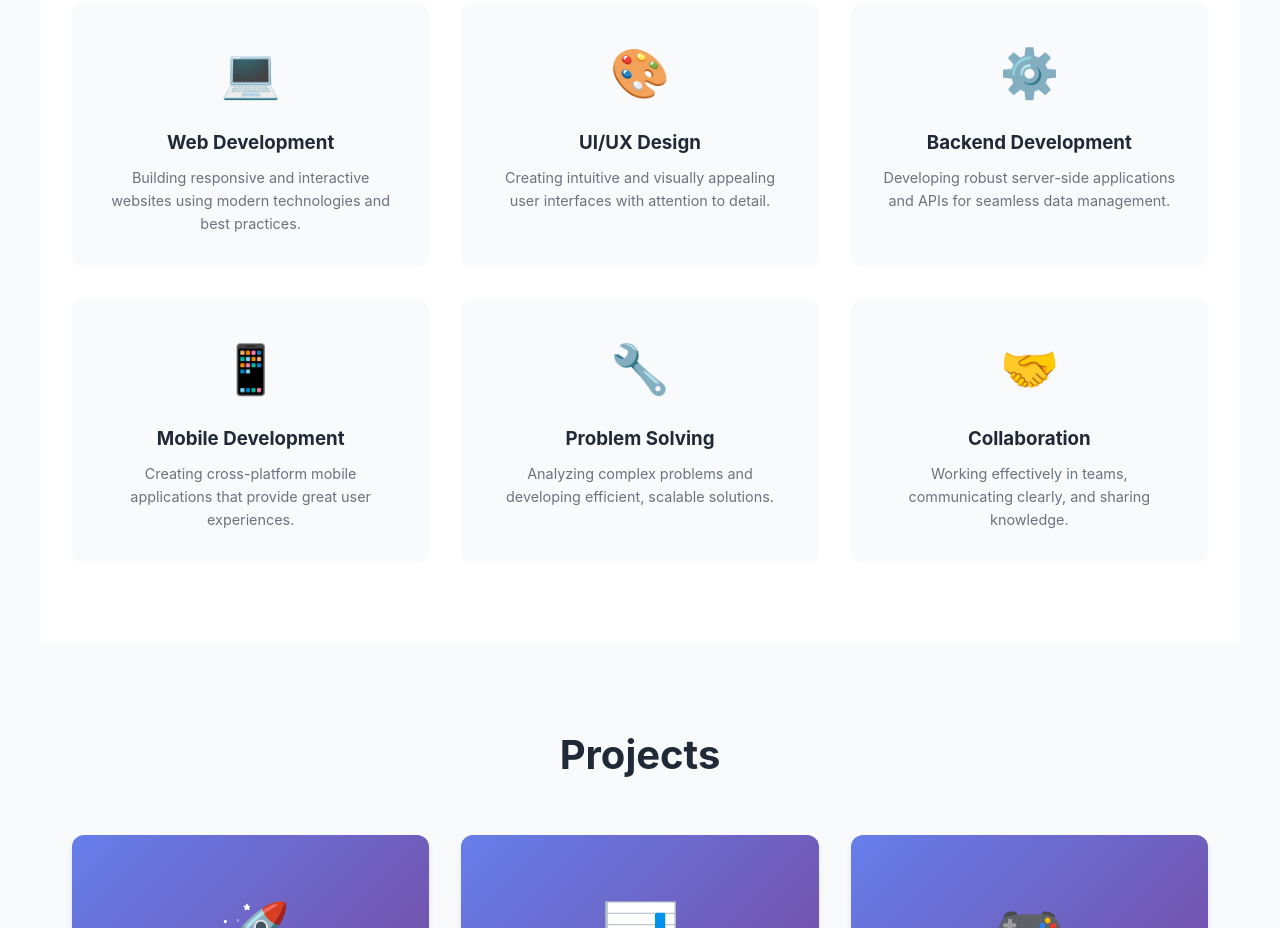
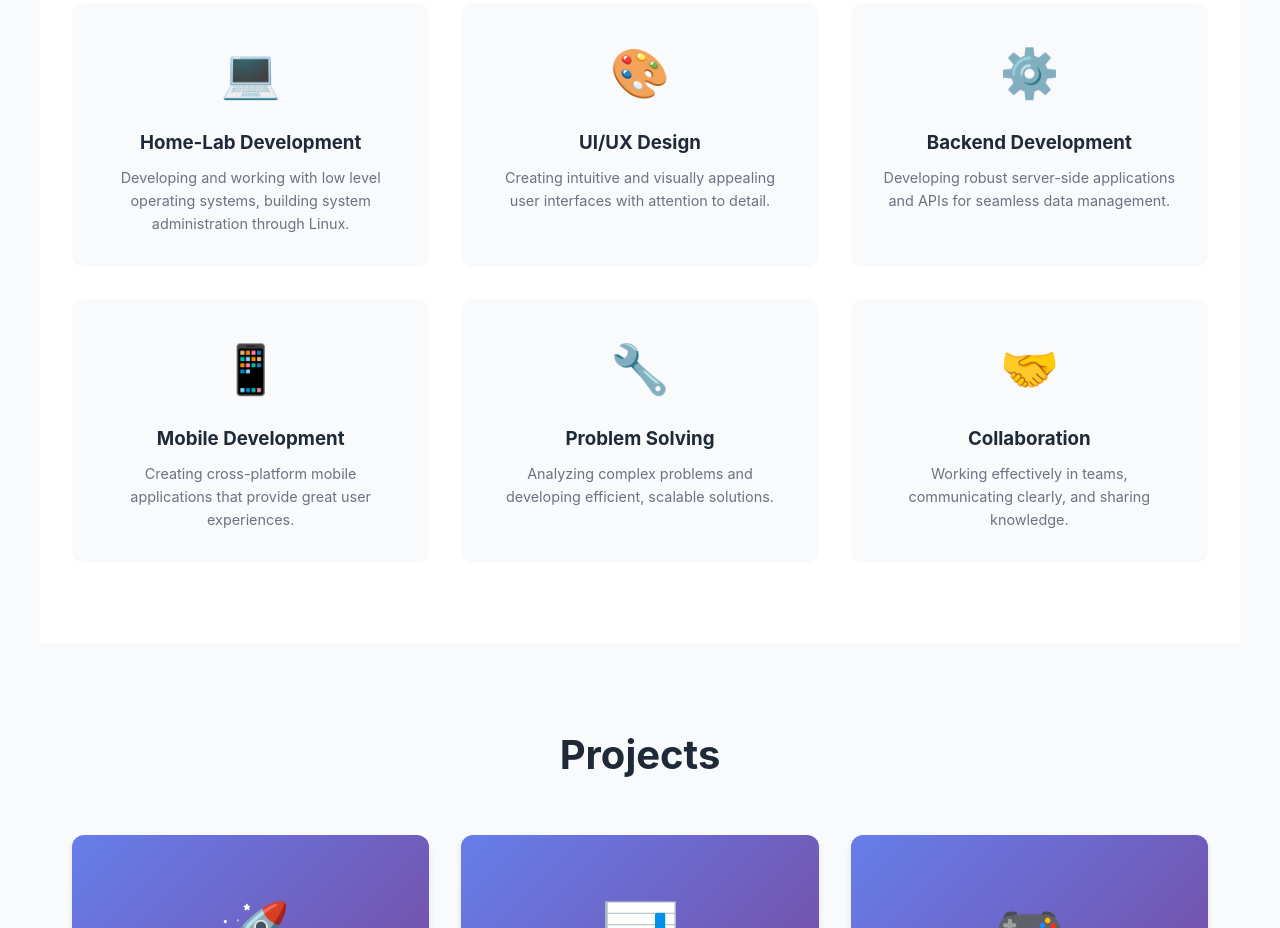
Before and after one commit to TRobster/TRobster.github.io, a plain HTML site: page index.html in a window 1280 px wide. Shown: the part 1517-2445 px from the top of the page. Drawn offline with Linux system fonts and the light colour scheme.

Commit message:
Update skills section in index.html
Replaced 'Web Development' with 'Home-Lab Development' and updated the description accordingly.

```diff
--- a/index.html
+++ b/index.html
@@ -466,8 +466,8 @@
         <div class="skills-grid">
             <div class="skill-card">
                 <div class="skill-icon">💻</div>
-                <h3>Web Development</h3>
-                <p>Building responsive and interactive websites using modern technologies and best practices.</p>
+                <h3>Home-Lab Development</h3>
+                <p>Developing and working with low level operating systems, building system administration through Linux.</p>
             </div>
             <div class="skill-card">
                 <div class="skill-icon">🎨</div>
```
